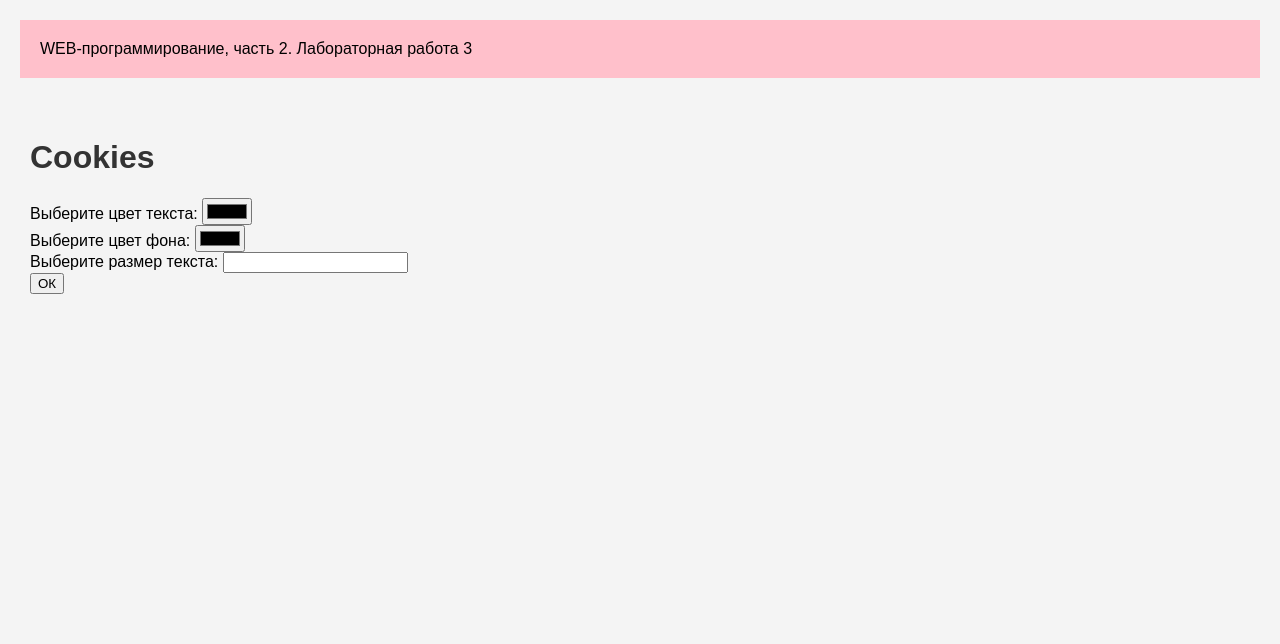
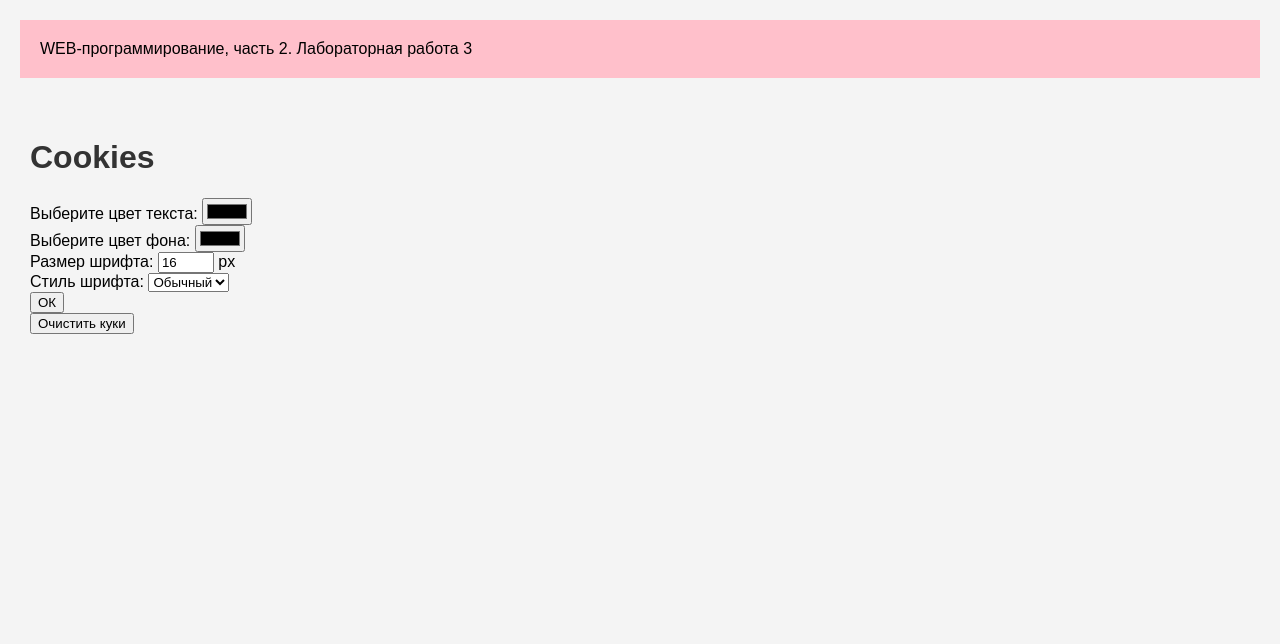
Before and after one commit to Azukoo/web-programming-labs-2, a Flask app: page /lab3/settings in a window 1280 px wide. Shown: the top 644 px of the page. Run offline with Flask 3, Linux system fonts and the light colour scheme.

Commit message:
Очистка кук

```diff
--- a/templates/lab3/settings.html
+++ b/templates/lab3/settings.html
@@ -3,25 +3,46 @@
 {% block lab %}Лабораторная работа 3{% endblock %}
 
 {% block main %}
+    <style>
+        body {
+                background-color: {{ bg_color }};
+                color: {{ color }};
+                font-size: {{ font_size }}px;
+                font-style: {{ font_style }};
+            }
+    </style>
+
     <h1>Cookies</h1>
     <form>
         <div>
             <label for="color">Выберите цвет текста:</label>
-            <input type="color" id="color" name="color" value="{{ color or '' }}">
+            <input type="color" id="color" name="color" value="{{ color or ''}}">
+        </div>
+
+        <div>
+            <label for="bg_color">Выберите цвет фона:</label>
+            <input type="color" id="bg_color" name="bg_color" value="{{ bg_color or '' }}">
         </div>
         <div>
-            <label for="backgroundColor">Выберите цвет фона:</label>
-            <input type="color" id="backgroundColor" name="backgroundColor" value="{{ backgroundColor or '' }}">
+            <label for="font_size">Размер шрифта:</label>
+            <input type="number" id="font_size" name="font_size" min="10" max="30" value="{{ font_size or 16 }}"> px
         </div>
         <div>
-            <label for="size">Выберите размер текста:</label>
-            <input type="number" id="size" name="size" value="{{ size or '16' }}" min="1">
+            <label for="font_style">Стиль шрифта:</label>
+            <select id="font_style" name="font_style">
+                <option value="normal" {% if font_style == 'normal' %}selected{% endif %}>Обычный</option>
+                <option value="italic" {% if font_style == 'italic' %}selected{% endif %}>Курсив</option>
+            </select>
         </div>
+
         <div>
             <button type="submit">ОК</button>
         </div>
+        <div>
+            <button type="button" onclick="location.href='/lab3/clear_cookies'">Очистить куки</button>
+        </div>
     </form>
-        {% endblock %}
+{% endblock %}
 
     <footer>
         &copy;Санданова Виктория, ФБИ-22, 3 Курс, 2024
```
